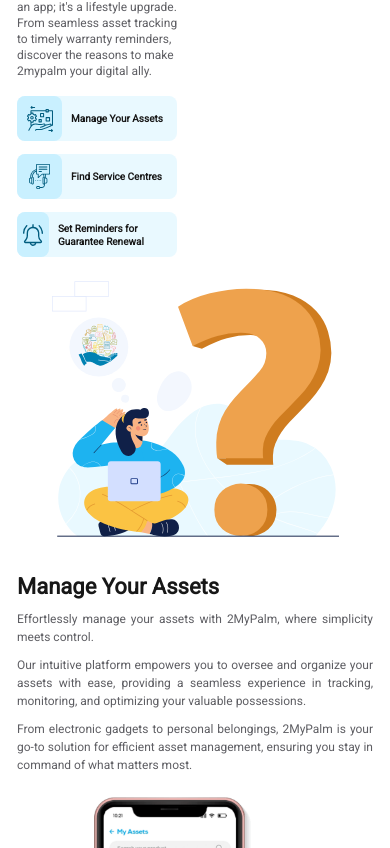
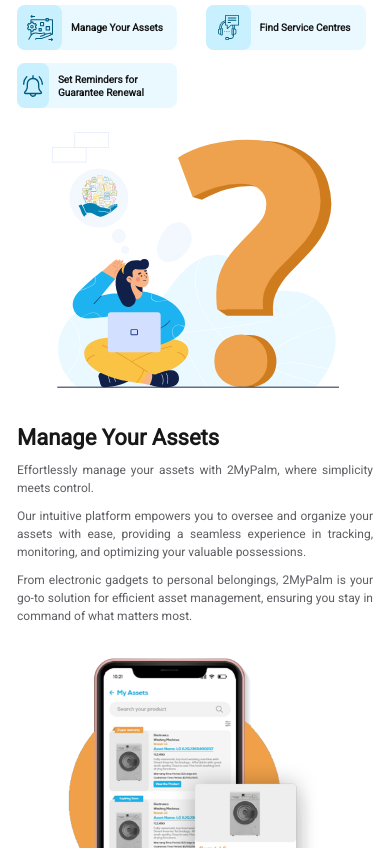
Before and after one commit to prathamesh25102000/2mypalm, a Next.js app in the folder 2my_palm/: page / in a window 390 px wide. Shown: the part 1152-2000 px from the top of the page. Built offline with nearby package versions, Linux system fonts and the light colour scheme.

Commit message:
tab view changes for manage your assets & service centers section

```diff
--- a/2my_palm/commons/constants.tsx
+++ b/2my_palm/commons/constants.tsx
@@ -3,7 +3,7 @@
 export const routes = [
   {
     name: "Features",
-    path: "/",
+    path: "/#features",
   },
   {
     name: "About Us",
@@ -11,7 +11,7 @@
   },
   {
     name: "FAQs",
-    path: "/",
+    path: "/#FAQs",
   },
 ];
 
@@ -34,13 +34,13 @@
   },
   {
     name: "FAQs",
-    path: "/",
+    path: "/#FAQs",
   },
 ];
 
 export const aboutUSTextLines = [
   "At 2mypalm, we believe in simplifying the way you engage with your electronic devices. Founded with a passion for seamless experiences, our mission is to empower users to effortlessly manage, protect, and optimize their valuable assets.",
-  `Whether you&apos;re checking guarantee and warranty status, finding service centers, or setting reminders for renewal, 2mypalm is your dedicated companion on the journey of hassle-free device ownership.`,
+  "Whether you\u2019re checking guarantee and warranty status, finding service centers, or setting reminders for renewal, 2mypalm is your dedicated companion on the journey of hassle-free device ownership.",
   "With a commitment to user-friendly interfaces and reliable solutions, we strive to redefine the relationship between users and their electronic investments.",
   "Welcome to a world where technology meets peace of mind—welcome to 2mypalm",
   "Driven by a vision to enhance your digital lifestyle, 2MyPalm goes beyond mere functionality. We are a team of tech enthusiasts and problem solvers dedicated to crafting an ecosystem that seamlessly integrates into your daily routine.",
@@ -147,7 +147,7 @@
   },
   {
     title: "Customizable Options",
-    subTitle: `Tailor reminders to suit your preferences, whether it&apos; days, weeks, or months before expiration.`,
+    subTitle: `Tailor reminders to suit your preferences, whether it\u2019 days, weeks, or months before expiration.`,
   },
   {
     title: "Comprehensive Coverage",
@@ -209,3 +209,11 @@
   let currentPage: string = pathArray[len - 1];
   return route === "/" ? "Home" : currentPage;
 };
+
+export const scrollToSection=(element:HTMLElement | null)=>{
+  if(element){
+    element.scrollIntoView({
+      behavior:'auto',
+    })
+  }
+}
--- a/2my_palm/pages/index.tsx
+++ b/2my_palm/pages/index.tsx
@@ -1,4 +1,4 @@
-import React from "react";
+import React, { useEffect } from "react";
 import styles from "@/styles/Home.module.css";
 import Header from "@/src/Header";
 import Footer from "@/src/Footer";
@@ -14,6 +14,9 @@
 import assetsIcon from "@/assets/manage_assets_icon.svg";
 import serviceCentersIcon from "@/assets/service_centers_icon.svg";
 import bellIcon from "@/assets/bell_icon.svg";
+import { scrollToSection } from "@/commons/constants";
+import { useRouter } from "next/router";
+import Window from "@/commons/windowDimensions";
 
 interface CardProps {
   icon: any;
@@ -24,6 +27,9 @@
 
 export default function Home() {
   let isMobileViewport: boolean = isMobileView();
+  let windowWidth: number = Window().width;
+  let isTabViewport: boolean = windowWidth < 550 && windowWidth > 468;
+  const router = useRouter();
 
   const featurecardsData = [
     {
@@ -64,6 +70,17 @@
       </div>
     );
   };
+  console.log(router);
+
+  useEffect(() => {
+    let currentPath = router?.asPath || "";
+    if (currentPath && currentPath.includes("#")) {
+      const element = document.getElementById(currentPath.substring(2));
+      if (element) {
+        scrollToSection(element);
+      }
+    }
+  }, [router.asPath]);
 
   return (
     <>
@@ -71,16 +88,17 @@
       <div className={styles.home}>
         <WelcomeContainer />
         <FeaturesSection />
+        <div id="features">
           <div className={styles.myPalmContainer}>
             <div className={styles.flex}>
               <div className={styles.choose2MyPalmContainer}>
                 <h2 className={styles.heading1}>Why Choose 2MyPalm?</h2>
                 <p className={styles.text}>
-                Revolutionize the way you own and interact with your electronic
-                companions. 2mypalm isn&apos;t just an app; it&apos;s a
-                lifestyle upgrade. From seamless asset tracking to timely
-                warranty reminders, discover the reasons to make 2mypalm your
-                digital ally.
+                  Revolutionize the way you own and interact with your
+                  electronic companions. 2mypalm isn&apos;t just an app;
+                  it&apos;s a lifestyle upgrade. From seamless asset tracking to
+                  timely warranty reminders, discover the reasons to make
+                  2mypalm your digital ally.
                 </p>
                 <div className={styles.grid}>
                   {featurecardsData.map((item: any, ind: number) => (
@@ -98,8 +116,8 @@
                 <Image
                   alt="why_choose_2mypalm"
                   src={whyChoose2myPalmSectionImg}
-                height={isMobileViewport ? 256 : 424}
-                width={isMobileViewport ? 287 : 477}
+                  height={isMobileViewport ? 256 : isTabViewport ? 297 : 424}
+                  width={isMobileViewport ? 287 : isTabViewport ? 334 : 477}
                 />
               </div>
             </div>
@@ -107,7 +125,10 @@
           <ManageYourAssets />
           <FindServiceCenters />
           <GuaranteeRenewal />
+        </div>
+        <div id="FAQs">
           <FAQs />
+        </div>
       </div>
       <Footer />
     </>
--- a/2my_palm/src/Drawer.tsx
+++ b/2my_palm/src/Drawer.tsx
@@ -35,11 +35,18 @@
       setState({ ...state, [anchor]: open });
     };
 
+  const handleMenuElementClick=(anchor: Anchor, routeName:string="")=>{
+    toggleDrawer(anchor, false);
+    logAnalyticsEvent("pageView", { route: routeName });
+  }
+
   const list = (anchor: Anchor) => (
     <Box
       sx={{ width: 230, height: "100%" }}
       role="presentation"
       className={styles.drawer}
+      onKeyDown={toggleDrawer(anchor, false)}
+      onClick={toggleDrawer(anchor, false)}
     >
       <button className={styles.btn} onClick={toggleDrawer(anchor, false)}>
         <CloseIcon className={styles.closeIcon} />
--- a/2my_palm/src/ManageYourAssets.tsx
+++ b/2my_palm/src/ManageYourAssets.tsx
@@ -2,15 +2,15 @@
 import manageYourAssetsImg from "../assets/manage_your_assets_image.png";
 import styles from "../styles/ManageAssets.module.css";
 import Image from "next/image";
-import { isMobileView } from "@/commons/constants";
+import Window from "@/commons/windowDimensions";
 
 const ManageYourAssets = () => {
-  let isDesktopViewport: boolean = !isMobileView();
+  let isTabViewport: boolean = Window().width<770;
 
   return (
     <div className={styles.container}>
       <div className={styles.flex}>
-        {isDesktopViewport && (
+        {!isTabViewport&& (
           <Image
             alt=""
             src={manageYourAssetsImg}
@@ -38,7 +38,7 @@
             </p>
           </div>
         </div>
-        {!isDesktopViewport && (
+        {isTabViewport && (
           <div className={styles.imgDiv}>
           <Image
             alt=""
--- a/2my_palm/styles/FindServiceCenters.module.css
+++ b/2my_palm/styles/FindServiceCenters.module.css
@@ -33,9 +33,30 @@
   margin-right: 31px;
 }
 
+@media (max-width: 1050px) {
+  .container {
+    width: 100%;
+  }
+
+  .flex {
+    padding-left: 17px;
+    padding-right: 17px;
+  }
+}
+
+@media (max-width: 900px) {
+  .flex {
+    flex-direction: column;
+  }
+
+  .mainContent {
+    width: 100%;
+    margin-right: 0px;
+  }
+}
+
 @media (max-width: 468px) {
   .container {
-    width: 100%;
     margin-top: 31px;
   }
   .heading {
@@ -44,7 +65,6 @@
   }
 
   .mainContent {
-    width: 100%;
     margin-top: 8px;
   }
 
@@ -55,12 +75,6 @@
     margin-bottom: 15px;
   }
 
-  .flex {
-    display: block;
-    padding-left: 17px;
-    padding-right: 17px;
-  }
-
   .imgDiv {
     display: flex;
     justify-content: center;
--- a/2my_palm/styles/Footer.module.css
+++ b/2my_palm/styles/Footer.module.css
@@ -252,4 +252,8 @@
   .playStore{
     padding: 10px 11px;
   }
+
+  .innerContainer{
+    width:100%;
+  }
 }
--- a/2my_palm/styles/Home.module.css
+++ b/2my_palm/styles/Home.module.css
@@ -126,36 +126,62 @@
   letter-spacing: 0px;
 }
 
-@media (max-width:1400px) {
-  .choose2MyPalmContainer{
-    width: 53%;
+@media (max-width: 1400px) {
+  .mainContent {
+    width: 55%;
   }
 
-  .grid{
+  .innerContainer {
+    align-items: center;
+  }
+
+  .choose2MyPalmContainer {
+    width: 53%;
+    padding-left: 17px;
+  }
+
+  .grid {
     grid-template-columns: auto;
   }
 }
 
-@media (max-width:1400px) {
-  .mainContent{
-    width: 55%;
+@media (min-width: 469px) and (max-width: 1050px) {
+  .innerContainer {
+    width: 100%;
+    padding-left: 17px;
+    padding-right: 17px;
   }
 
-  .innerContainer{
-    align-items: center;
+  .myPalmContainer,
+  .choose2MyPalmContainer {
+    width: 100%;
+  }
+
+  .choose2MyPalmContainer {
+    padding-left: 0px;
   }
 }
 
-@media (max-width:1050px) and (min-width:469px) {
-  .innerContainer{
-    width:100%;
+@media (max-width: 940px) {
+  .myPalmContainer .flex {
+    display: block;
     padding-left: 17px;
     padding-right: 17px;
   }
+
+  .grid {
+    grid-template-columns: 330px 330px;
+  }
+
+  .imgDiv {
+    display: flex;
+    justify-content: center;
+    margin-top: 24px;
+  }
 }
 
-@media (max-width:800px) {
-  .innerContainer{
+@media (max-width: 800px) {
+  .innerContainer {
     display: block;
   }
 
@@ -169,13 +195,22 @@
     justify-content: center;
     margin-top: 19px;
   }
+}
 
+@media (max-width: 720px) {
+  .grid {
+    grid-template-columns: 330px;
+  }
 }
 
 @media (max-width: 468px) {
   .subTitle {
     font-size: 11px;
     line-height: 13px;
+  }
+
+  .sideImg {
+    justify-content: flex-end;
   }
 
   .heading {
@@ -218,6 +253,8 @@
     padding-left: 17px;
     padding-right: 17px;
     margin-top: 17px;
+    grid-template-columns: 1fr 1fr;
+    column-gap: 21px;
   }
 
   .imgDiv {
@@ -256,4 +293,21 @@
     width: 45px;
     border-radius: 8px;
   }
+
+  .choose2MyPalmContainer {
+    width: 100%;
+    padding-left: 0px;
+  }
+
+  .heading1,
+  .text,
+  .grid {
+    padding-left: 0px;
+    padding-right: 0px;
+  }
+
+  .text{
+    text-align: justify;
+    text-justify: inter-word;
+  }
 }
--- a/2my_palm/styles/ManageAssets.module.css
+++ b/2my_palm/styles/ManageAssets.module.css
@@ -36,16 +36,36 @@
   text-justify: inter-word;
 }
 
-@media (max-width: 468px) {
+@media (max-width: 1050px) {
   .container {
     width: 100%;
-    margin: 36px auto 0px auto;
   }
 
   .flex {
-    display: block;
-    margin-left: 17px;
-    margin-right: 17px;
+    padding-left: 17px;
+    padding-right: 17px;
+  }
+
+  .img {
+    margin-right: 20px;
+  }
+}
+
+@media (min-width: 770px) and (max-width: 800px) {
+  .img {
+    margin-right: 0px;
+  }
+}
+
+@media (max-width: 769px) {
+  .flex {
+    flex-direction: column;
+  }
+}
+
+@media (max-width: 468px) {
+  .container {
+    margin: 36px auto 0px auto;
   }
 
   .img {
@@ -68,7 +88,7 @@
     margin-top: 8px;
   }
 
-  .secondaryText{
+  .secondaryText {
     font-size: 12px;
     line-height: 18px;
     margin-top: 10px;
```
Lines whose indentation alone changed are shown as unchanged.
